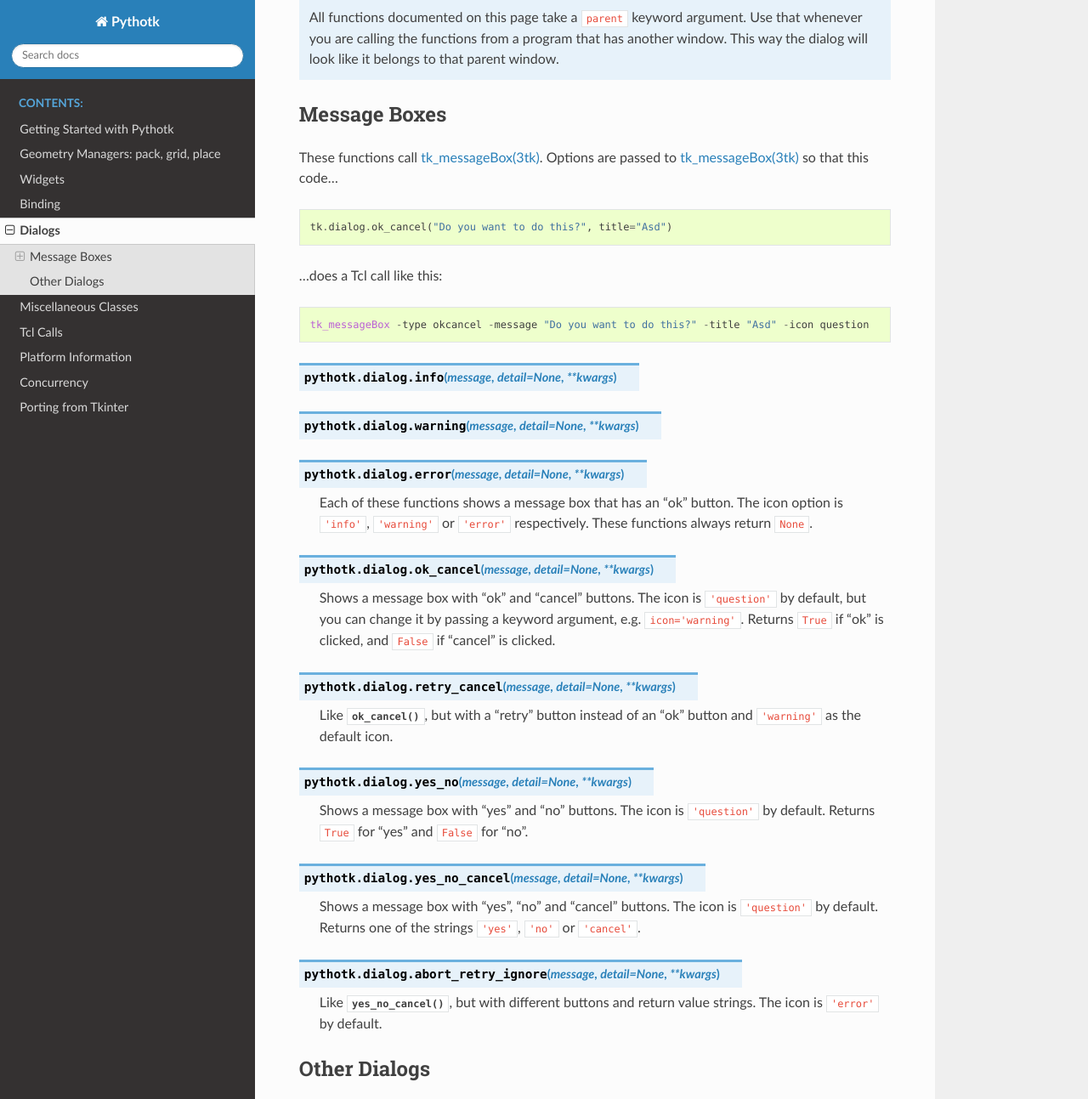
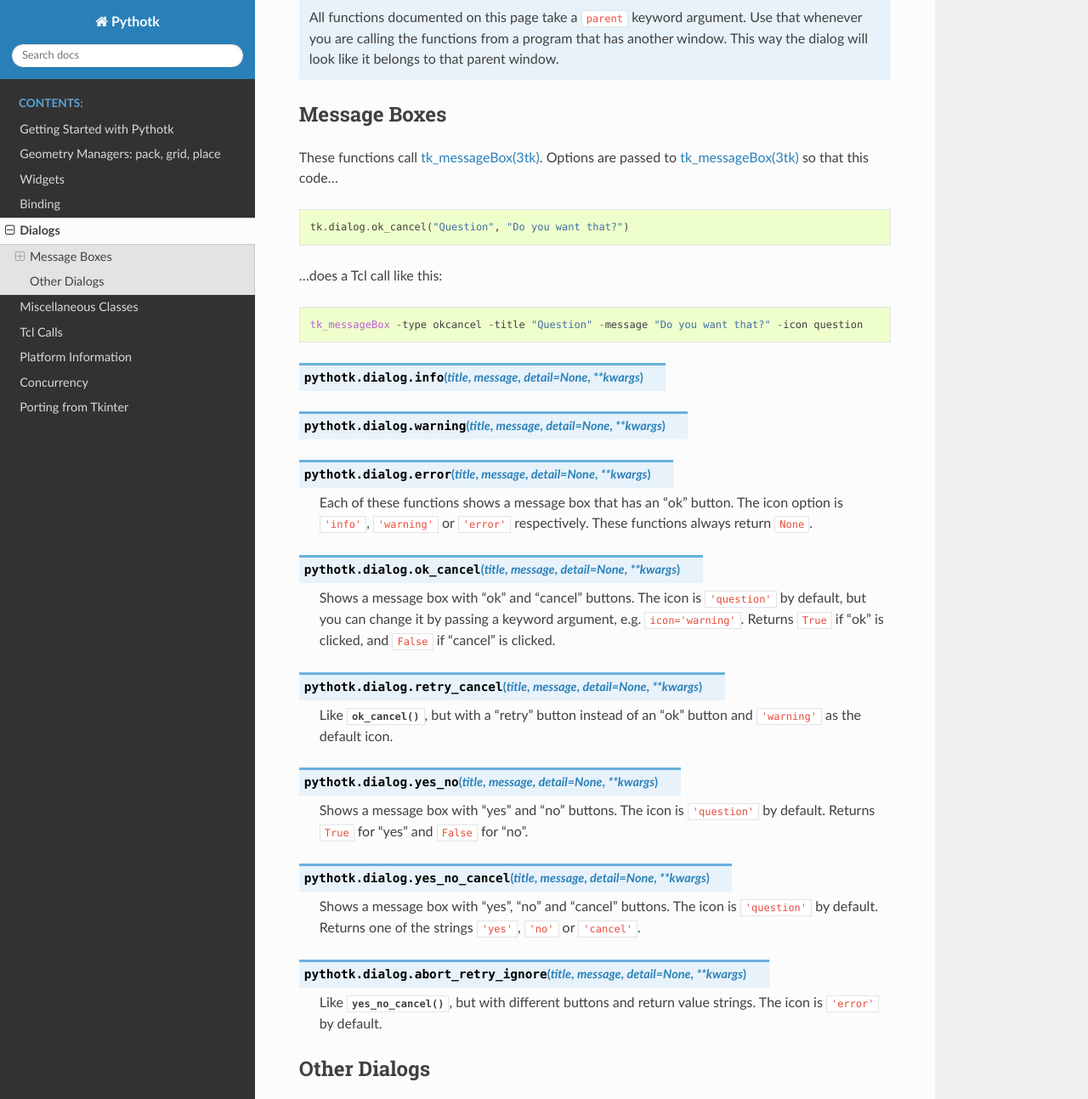
Before and after one commit to Akuli/teek, a Sphinx documentation site: the page built from docs/dialog.rst, in a window 1280 px wide and 1400 px high, scrolled down 265 px, cut to the strip 0-1293 px from the top of the window. Shown: the whole strip at 85% size. Built offline with Sphinx 7.4.7 and the Read the Docs theme 2.0.0, drawn with Linux system fonts in a browser that asks for light colours.

Commit message:
require title

```diff
--- a/docs/dialog.rst
+++ b/docs/dialog.rst
@@ -21,46 +21,46 @@ These functions call :man:`tk_messageBox(3tk)`. Options are passed to
 :man:`tk_messageBox(3tk)` so that this code...
 ::
 
-    tk.dialog.ok_cancel("Do you want to do this?", title="Asd")
+    tk.dialog.ok_cancel("Question", "Do you want that?")
 
 ...does a Tcl call like this:
 
 .. code-block:: tcl
 
-    tk_messageBox -type okcancel -message "Do you want to do this?" -title "Asd" -icon question
+    tk_messageBox -type okcancel -title "Question" -message "Do you want that?" -icon question
 
-.. function:: info(message, detail=None, **kwargs)
-.. function:: warning(message, detail=None, **kwargs)
-.. function:: error(message, detail=None, **kwargs)
+.. function:: info(title, message, detail=None, **kwargs)
+.. function:: warning(title, message, detail=None, **kwargs)
+.. function:: error(title, message, detail=None, **kwargs)
 
     Each of these functions shows a message box that has an "ok" button. The
     icon option is ``'info'``, ``'warning'`` or ``'error'`` respectively. These
     functions always return ``None``.
 
-.. function:: ok_cancel(message, detail=None, **kwargs)
+.. function:: ok_cancel(title, message, detail=None, **kwargs)
 
     Shows a message box with "ok" and "cancel" buttons. The icon is
     ``'question'`` by default, but you can change it by passing a keyword
     argument, e.g. ``icon='warning'``. Returns ``True`` if "ok" is clicked, and
     ``False`` if "cancel" is clicked.
 
-.. function:: retry_cancel(message, detail=None, **kwargs)
+.. function:: retry_cancel(title, message, detail=None, **kwargs)
 
     Like :func:`ok_cancel`, but with a "retry" button instead of an "ok" button
     and ``'warning'`` as the default icon.
 
-.. function:: yes_no(message, detail=None, **kwargs)
+.. function:: yes_no(title, message, detail=None, **kwargs)
 
     Shows a message box with "yes" and "no" buttons. The icon is ``'question'``
     by default. Returns ``True`` for "yes" and ``False`` for "no".
 
-.. function:: yes_no_cancel(message, detail=None, **kwargs)
+.. function:: yes_no_cancel(title, message, detail=None, **kwargs)
 
     Shows a message box with "yes", "no" and "cancel" buttons. The icon is
     ``'question'`` by default. Returns one of the strings ``'yes'``, ``'no'``
     or ``'cancel'``.
 
-.. function:: abort_retry_ignore(message, detail=None, **kwargs)
+.. function:: abort_retry_ignore(title, message, detail=None, **kwargs)
 
     Like :func:`yes_no_cancel`, but with different buttons and return value
     strings. The icon is ``'error'`` by default.
```
Also changed, not shown: 2 other files.
